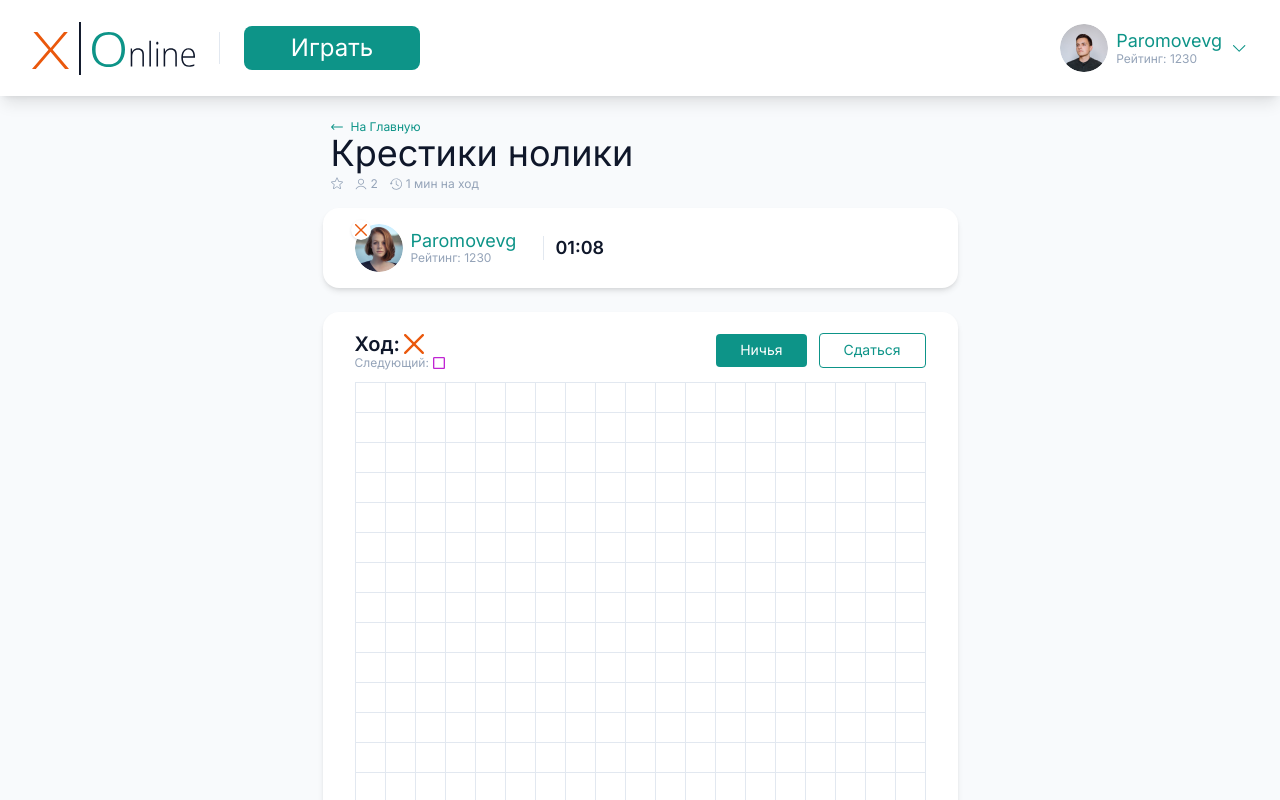
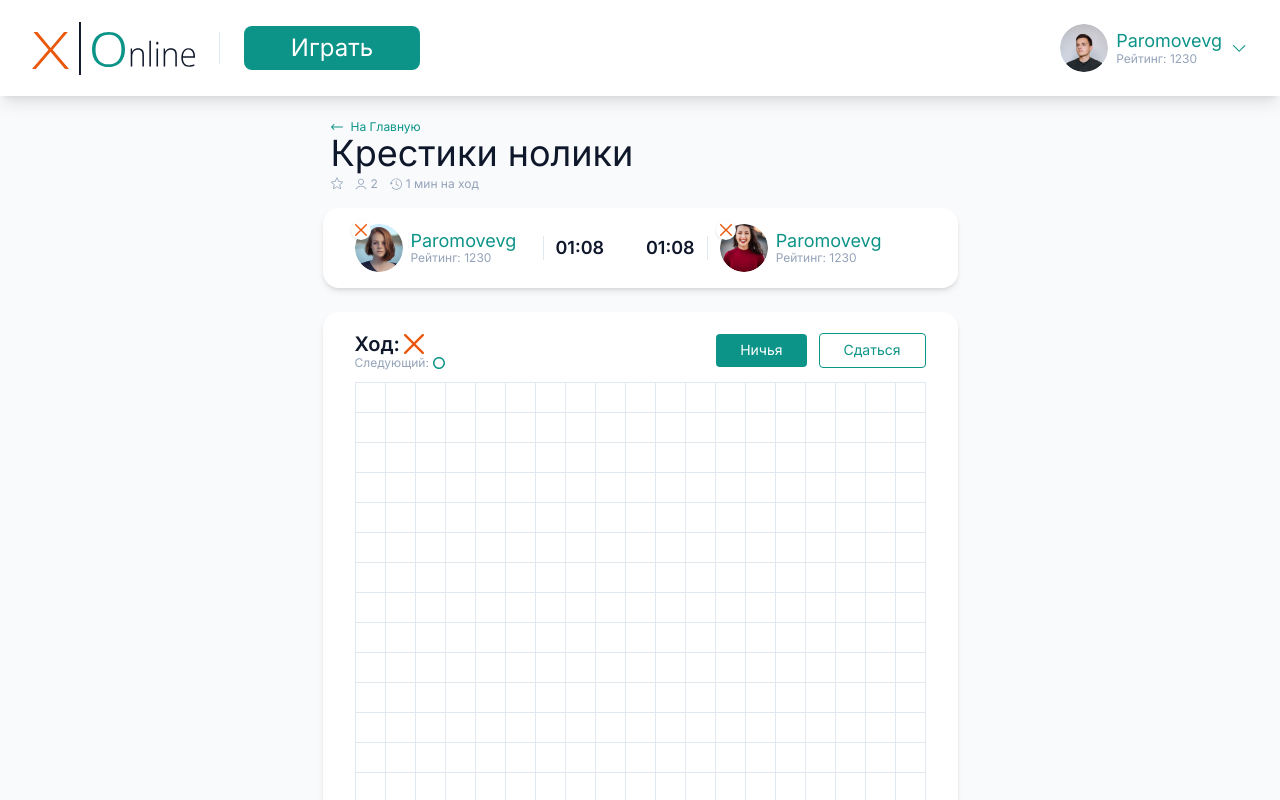
Before and after one commit to Kvazim/tic-tac-toe-online, a Next.js app: page / in a window 1280 px wide. Shown: the top 800 px of the page. Built offline with nearby package versions, Linux system fonts and the light colour scheme.

Commit message:
feat: отрисовка игроков на основе данных

```diff
--- a/components/game/constants.js
+++ b/components/game/constants.js
@@ -7,7 +7,7 @@
 
 export const MOVE_ORDER = [
   GAME_SYMBOLS.CROSS,
+  GAME_SYMBOLS.ZERO,
   GAME_SYMBOLS.SQUARE,
   GAME_SYMBOLS.TRIANGLE,
-  GAME_SYMBOLS.ZERO,
 ];
--- a/components/game/game-field.jsx
+++ b/components/game/game-field.jsx
@@ -5,8 +5,8 @@
 
 
 
-export function GameField({className}) {
-  const {cells, currentMove,nextMove, handleCellClick} = useGameState();
+export function GameField({ className, playersCount }) {
+  const {cells, currentMove,nextMove, handleCellClick} = useGameState(playersCount);
 
   const actions = <>
     <UiButton size="md" variant="primary">Ничья</UiButton>
--- a/components/game/game-info.jsx
+++ b/components/game/game-info.jsx
@@ -16,23 +16,44 @@
     rating: "1230",
     avatar: avatarSrc1,
     symbol: GAME_SYMBOLS.CROSS,
-  }
+  },
+  {
+    id: 2,
+    name: "Paromovevg",
+    rating: "1230",
+    avatar: avatarSrc2,
+    symbol: GAME_SYMBOLS.CROSS,
+  },
+  {
+    id: 3,
+    name: "KJlfskfdhlksdhfsdlfkhdshldfsdkdjfklsd",
+    rating: "1230",
+    avatar: avatarSrc3,
+    symbol: GAME_SYMBOLS.CROSS,
+  },
+  {
+    id: 4,
+    name: "Paromovevg",
+    rating: "1230",
+    avatar: avatarSrc4,
+    symbol: GAME_SYMBOLS.CROSS,
+  },
 ];
 
-export function GameInfo({className}) {
+export function GameInfo({ className, playersCount }) {
   return (
-    <div className={clsx("flex gap-3 justify-between bg-white rounded-2xl shadow-md px-8 py-4", className)}>
+    <div className={clsx("grid grid-cols-2 gap-3 justify-between bg-white rounded-2xl shadow-md px-8 py-4", className)}>
       {
-        players.map((player) => <PlayerInfo playerInfo={player} key={player.id}/>)
+        players.slice(0, playersCount).map((player, index) => <PlayerInfo playerInfo={player} key={player.id} isRight={index % 2 === 1} />)
       }
     </div>
   );
 }
 
-function PlayerInfo({playerInfo}) {
+function PlayerInfo({playerInfo, isRight}) {
   return (
     <div className="flex gap-3 items-center">
-      <div className="relative">
+      <div className={clsx("relative", isRight && "order-3")}>
         <Profile
           className="w-44"
           name={playerInfo.name}
@@ -43,8 +64,8 @@
           <GameSymbol symbol={playerInfo.symbol} />
         </div>
       </div>
-      <div className="h-6 w-px bg-slate-200"></div>
-      <div className="text-slate-900 text-lg font-semibold">01:08</div>
+      <div className={clsx("h-6 w-px bg-slate-200", isRight && "order-2")}></div>
+      <div className={clsx("text-slate-900 text-lg font-semibold", isRight && "order-1")}>01:08</div>
     </div>
   );
 }
--- a/components/game/game-title.jsx
+++ b/components/game/game-title.jsx
@@ -4,7 +4,7 @@
 import { UserIcon } from "./icons/user-icon";
 import { TimeIcon } from "./icons/time-icon";
 
-export function GameTitle() {
+export function GameTitle({ playersCount }) {
   return <div className="pl-2">
     <Link href="#" className="flex items-center gap-2 text-xs text-teal-600 leading-tight -mb-0.5">
       <ArrowIcon />
@@ -15,7 +15,7 @@
       <StarIcon />
       <div className="flex items-center gap-1">
         <UserIcon />
-        <span>2</span>
+        <span>{playersCount}</span>
       </div>
       <div className="flex items-center gap-1">
         <TimeIcon />
--- a/components/game/use-game-state.js
+++ b/components/game/use-game-state.js
@@ -1,19 +1,20 @@
 import { useState } from "react";
 import { GAME_SYMBOLS, MOVE_ORDER } from "./constants";
 
-const getNextMove = (currentMove) => {
-  const nextMoveIndex = MOVE_ORDER.indexOf(currentMove) + 1;
+const getNextMove = (currentMove, playersCount) => {
+  const sliceMoveOrder = MOVE_ORDER.slice(0, playersCount)
+  const nextMoveIndex = sliceMoveOrder.indexOf(currentMove) + 1;
 
-  return MOVE_ORDER[nextMoveIndex] ?? MOVE_ORDER[0];
+  return sliceMoveOrder[nextMoveIndex] ?? sliceMoveOrder[0];
 };
 
-export function useGameState() {
+export function useGameState(playersCount) {
   const [{cells, currentMove}, setGameState] = useState(() => ({
     cells: new Array(19*19).fill(null),
     currentMove: GAME_SYMBOLS.CROSS
   }));
 
-  const nextMove = getNextMove(currentMove);
+  const nextMove = getNextMove(currentMove, playersCount);
 
   const handleCellClick = (index) => {
     setGameState((lastGameState) => {
@@ -23,7 +24,7 @@
 
       return {
         ...lastGameState,
-        currentMove: getNextMove(lastGameState.currentMove),
+        currentMove: getNextMove(lastGameState.currentMove, playersCount),
         cells: lastGameState.cells.map((cell, i) => i === index ? lastGameState.currentMove : cell)
       };
     });
--- a/components/profile/profile.jsx
+++ b/components/profile/profile.jsx
@@ -6,8 +6,8 @@
   return (
     <div className={clsx(className, "flex items-center gap-2 text-start text-teal-600")}>
       <Image className='rounded-full w-12 h-12 object-contain' src={avatar} width={48} height={48} alt="avatar" priority />
-      <div>
-        <p className='text-lg leading-tight'>{name}</p>
+      <div className='overflow-hidden'>
+        <p className='text-lg leading-tight truncate'>{name}</p>
         <p className='text-slate-400 text-xs leading-tight'>Рейтинг: {rating}</p>
       </div>
     </div>
--- a/pages/index.jsx
+++ b/pages/index.jsx
@@ -1,14 +1,17 @@
+import { useState } from 'react';
 import { GameField, GameInfo, GameTitle } from '../components/game';
 import { Header } from '../components/header';
 
 export default function HomePage() {
+  const [playersCount] = useState(2);
+
   return (
     <div className="bg-slate-50 min-h-screen">
       <Header />
       <main className="pt-6 mx-auto w-max">
-        <GameTitle />
-        <GameInfo className="mt-4"/>
-        <GameField className="mt-6" />
+        <GameTitle playersCount={playersCount} />
+        <GameInfo playersCount={playersCount} className="mt-4"/>
+        <GameField playersCount={playersCount} className="mt-6" />
       </main>
     </div>
   );
```
Also changed, not shown: 1 other file (tests, documents, lock files or other folders).
